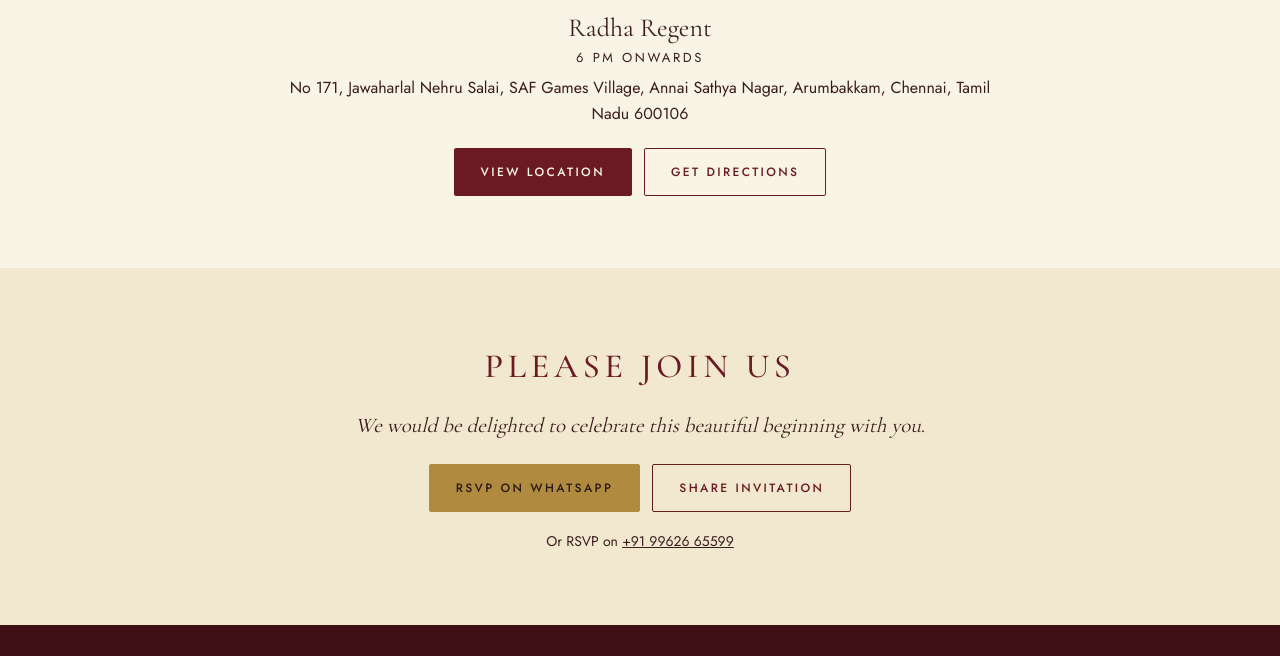
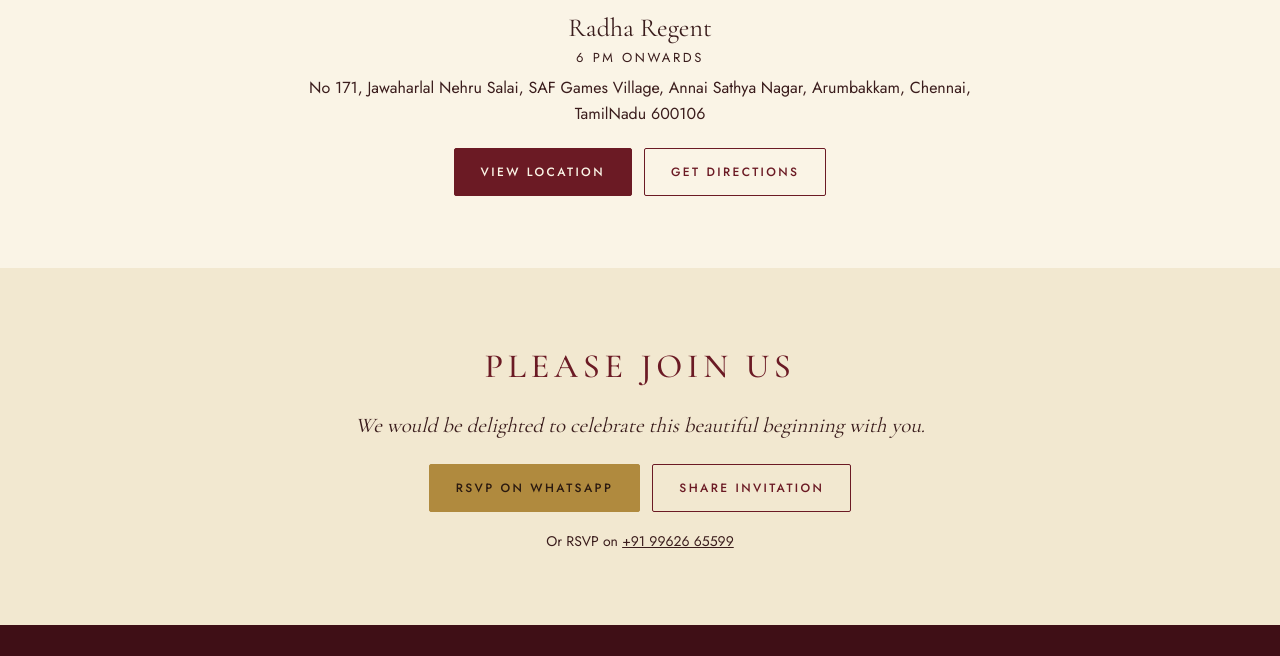
Before and after one commit to PradeepFreezy/Pradeep-Teju, a plain HTML site: page index.html in a window 1280 px wide. Shown: the part 3832-4488 px from the top of the page. Drawn offline with nearby package versions, Linux system fonts and the light colour scheme.

Commit message:
Update index.html

```diff
--- a/index.html
+++ b/index.html
@@ -195,7 +195,7 @@
   },
   eventName:"Engagement / Nichayathartham",
   date:"2026-11-22", time:"18:00", timezone:"+05:30",   // IST
-  venue:"Radha Regent", address:"No 171, Jawaharlal Nehru Salai, SAF Games Village, Annai Sathya Nagar, Arumbakkam, Chennai, Tamil Nadu 600106",
+  venue:"Radha Regent", address:"No 171, Jawaharlal Nehru Salai, SAF Games Village, Annai Sathya Nagar, Arumbakkam, Chennai, TamilNadu 600106",
   mapLink:"https://www.bing.com/maps/search?FORM=HDRSC6&q=radha+regent+chennai&cp=13.065158%7E80.210442&lvl=11&style=r",
   whatsapp:"918939562211",   // primary RSVP number (digits with country code)
   whatsapp2:"919962665599",  // optional second number; set "" to hide
```
